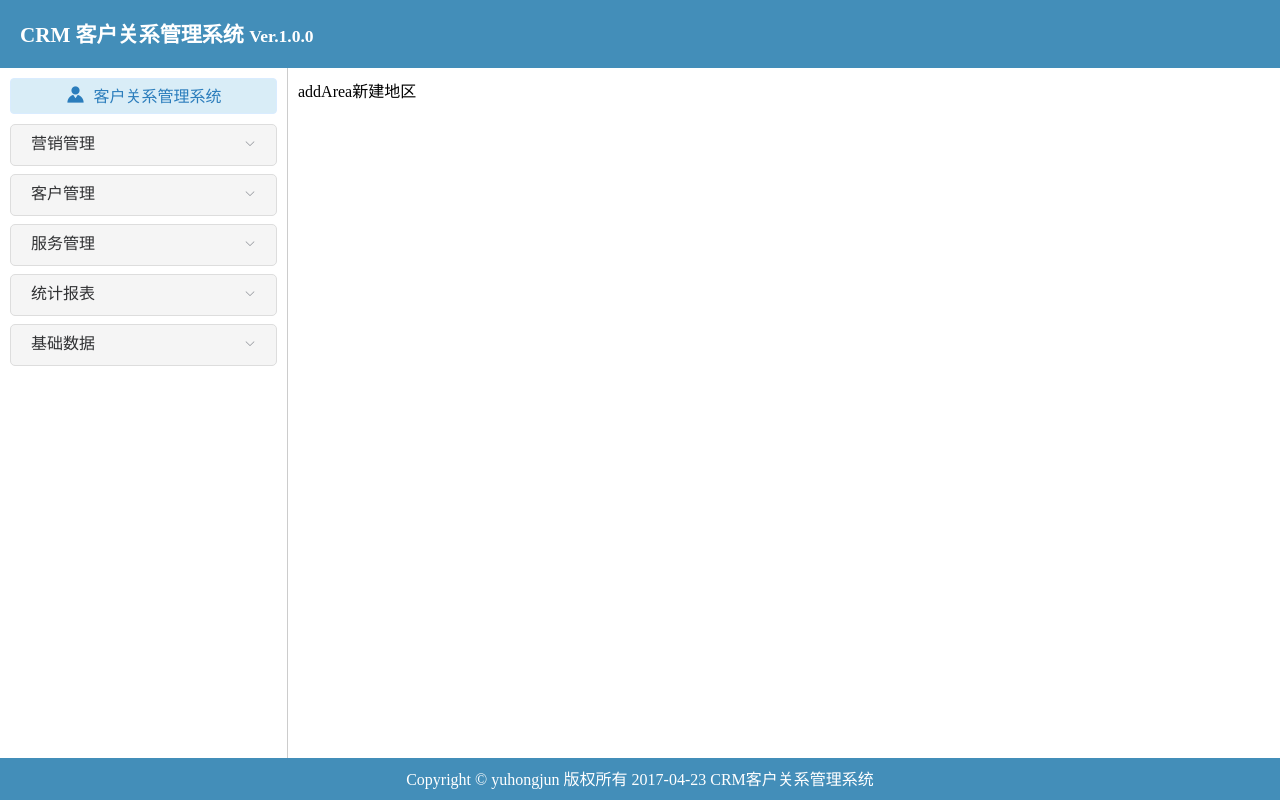
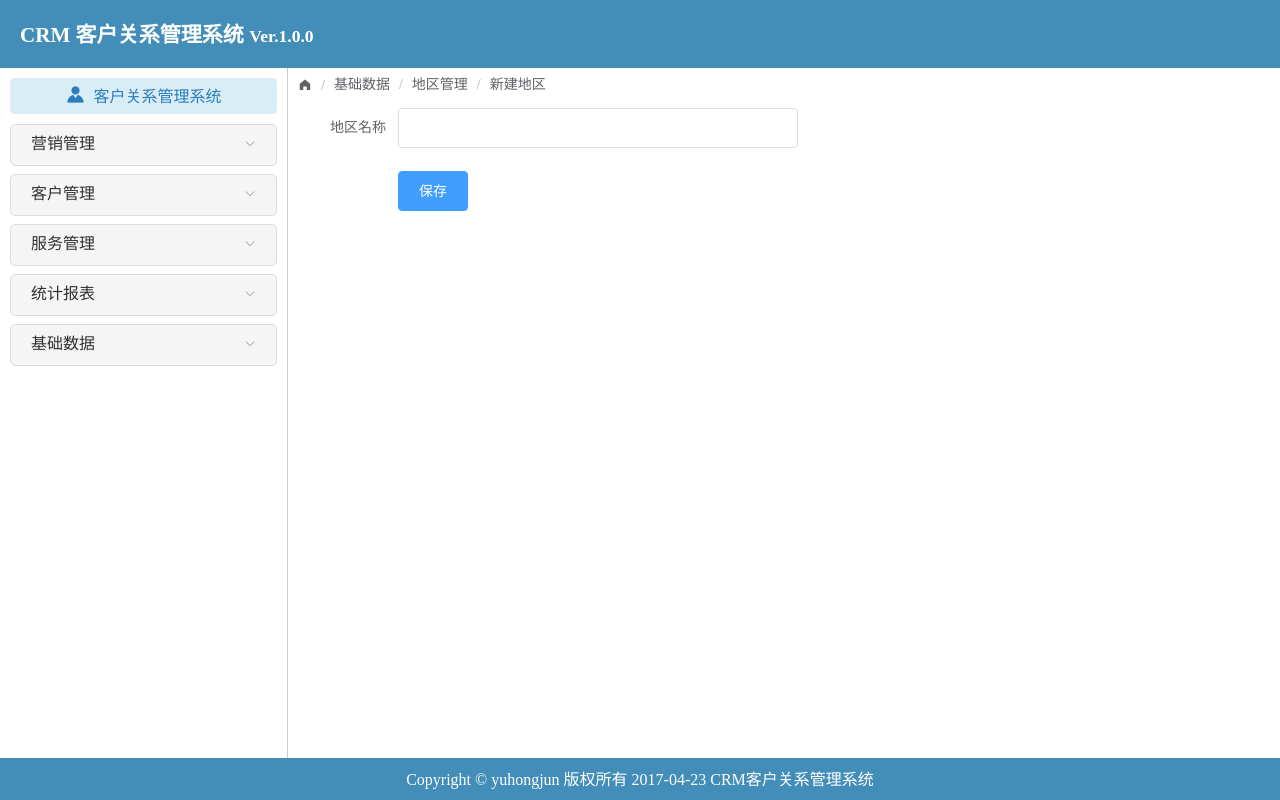
Before and after one commit to ManYI0806/crmclient, a Vue app: page /index/addArea in a window 1280 px wide. Built offline with nearby package versions, Linux system fonts and the light colour scheme.

Commit message:
Update AddArea.vue
编写了AddArea页面

```diff
--- a/src/views/basd/area/AddArea.vue
+++ b/src/views/basd/area/AddArea.vue
@@ -1,11 +1,52 @@
 <template>
 	<div>
-		addArea新建地区
+		<el-breadcrumb separator="/">
+			<el-breadcrumb-item><i class="el-icon-s-home"></i>
+			</el-breadcrumb-item>
+			<el-breadcrumb-item>基础数据</el-breadcrumb-item>
+			<el-breadcrumb-item>地区管理</el-breadcrumb-item>
+			<el-breadcrumb-item>新建地区</el-breadcrumb-item>
+		</el-breadcrumb>
+		<el-form ref="dataArea" :model="dataArea" label-width="100px" style="margin-top: 15px;width: 500px;">
+			<el-form-item label="地区名称">
+				<el-input v-model="dataArea.daName"></el-input>
+			</el-form-item>
+			<el-form-item>
+				<el-button type="primary" @click="add()">保存</el-button>
+			</el-form-item>
+		</el-form>
 	</div>
 </template>
 
 <script>
+	export default {
+       data() {
+			return {
+				dataArea: {
+					daId:'',
+					daName:''
+				}
+			}
+		},
+		methods: {
+			add() {
+				this.$axios.post('insertDataArea', this.dataArea)
+					.then((response) => {
+						if (response.data == 1) {
+							this.$router.push('/index/dataArea');
+							console.log(response);
+						} else {
+							alert('添加失败！');
+						}
+					})
+					.catch((error) => {
+						console.log(error);
+					});
+			}
+		}
+	}
 </script>
 
 <style>
+
 </style>
```
